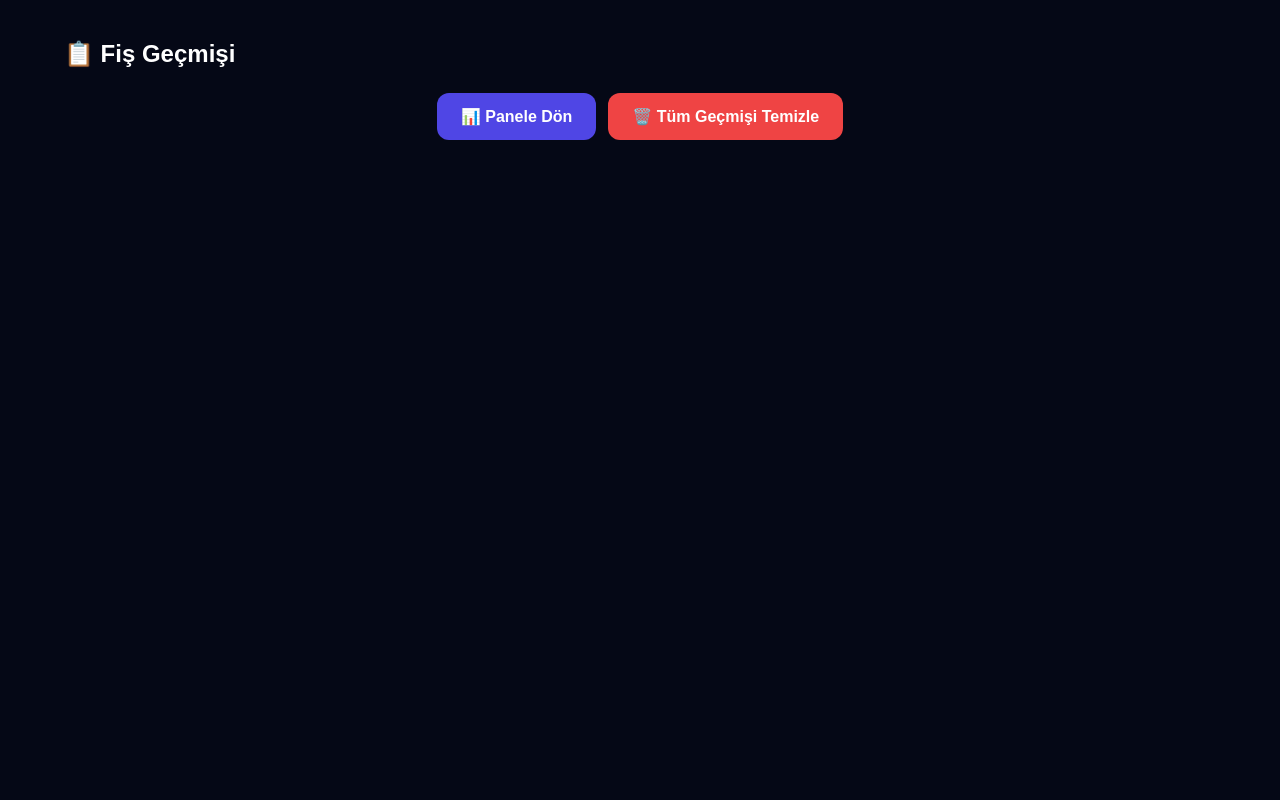
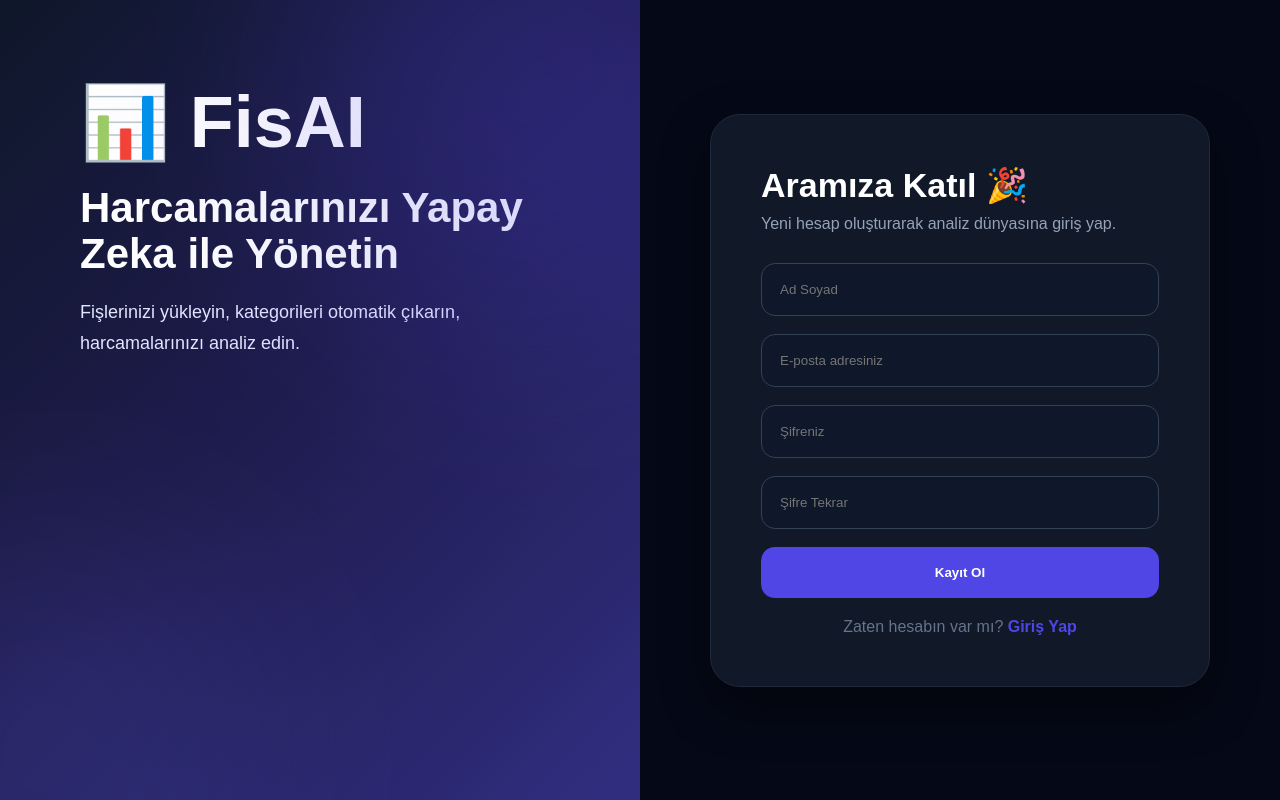
Before and after one commit to havinozvaris/fisai-web, a Flask app: page /register in a window 1280 px wide. Run offline with Flask 3, Linux system fonts and the light colour scheme.

Commit message:
güncellendi

```diff
--- a/templates/register.html
+++ b/templates/register.html
@@ -1,64 +1,101 @@
 <!DOCTYPE html>
+
 <html lang="tr">
 <head>
     <meta charset="UTF-8">
-    <title>Fiş Geçmişi</title>
-    <link rel="stylesheet" href="/static/css/style.css">
+    <meta name="viewport" content="width=device-width, initial-scale=1.0">
+    <title>Kayıt Ol - FisAI</title>
+
+<link rel="stylesheet" href="/static/css/style.css">
+
 </head>
 <body>
 
-<div class="container">
+<div class="split-auth">
 
-    <h2>📋 Fiş Geçmişi</h2>
+<div class="auth-left">
 
-    <div style="margin-bottom:25px; display:flex; gap:12px; justify-content:center; flex-wrap:wrap;">
+    <div class="brand-box">
 
-        <a href="/dashboard" class="btn">
-            📊 Panele Dön
-        </a>
+        <h1>📊 FisAI</h1>
 
-        <a
-            href="/delete_all"
-            class="btn logout-btn"
-            onclick="return confirm('Tüm fiş geçmişini silmek istediğinize emin misiniz?')"
-        >
-            🗑️ Tüm Geçmişi Temizle
-        </a>
+        <h2>
+            Harcamalarınızı
+            Yapay Zeka ile
+            Yönetin
+        </h2>
 
-    </div>
-
-    <div class="receipt-list">
-
-        {% for fis in fisler %}
-
-        <div class="receipt-card">
-
-            <div class="receipt-header">
-                <h3>{{ fis[4] }}</h3>
-                <span>#{{ fis[0] }}</span>
-            </div>
-
-            <p>📅 Tarih: {{ fis[1] }}</p>
-            <p>🛒 Kategori: {{ fis[3] }}</p>
-            <p>💰 Toplam: {{ fis[2] }} TL</p>
-
-            <br>
-
-            <a
-                href="/delete/{{ fis[0] }}"
-                class="btn logout-btn"
-                onclick="return confirm('Bu fişi silmek istediğinize emin misiniz?')"
-            >
-                🗑️ Bu Fişi Sil
-            </a>
-
-        </div>
-
-        {% endfor %}
+        <p>
+            Fişlerinizi yükleyin,
+            kategorileri otomatik çıkarın,
+            harcamalarınızı analiz edin.
+        </p>
 
     </div>
 
 </div>
 
+<div class="auth-right">
+
+    <div class="login-card">
+
+        <h2>Aramıza Katıl 🎉</h2>
+
+        <p>
+            Yeni hesap oluşturarak analiz dünyasına giriş yap.
+        </p>
+
+        <form action="/dashboard" method="GET">
+
+            <input
+                type="text"
+                placeholder="Ad Soyad"
+                required
+            >
+
+            <input
+                type="email"
+                placeholder="E-posta adresiniz"
+                required
+            >
+
+            <input
+                type="password"
+                placeholder="Şifreniz"
+                required
+            >
+
+            <input
+                type="password"
+                placeholder="Şifre Tekrar"
+                required
+            >
+
+            <button
+                type="submit"
+                class="auth-btn"
+            >
+                Kayıt Ol
+            </button>
+
+        </form>
+
+        <div class="auth-footer">
+
+            Zaten hesabın var mı?
+
+            <a href="/login">
+                Giriş Yap
+            </a>
+
+        </div>
+
+    </div>
+
+</div>
+
+
+</div>
+
 </body>
 </html>
```
